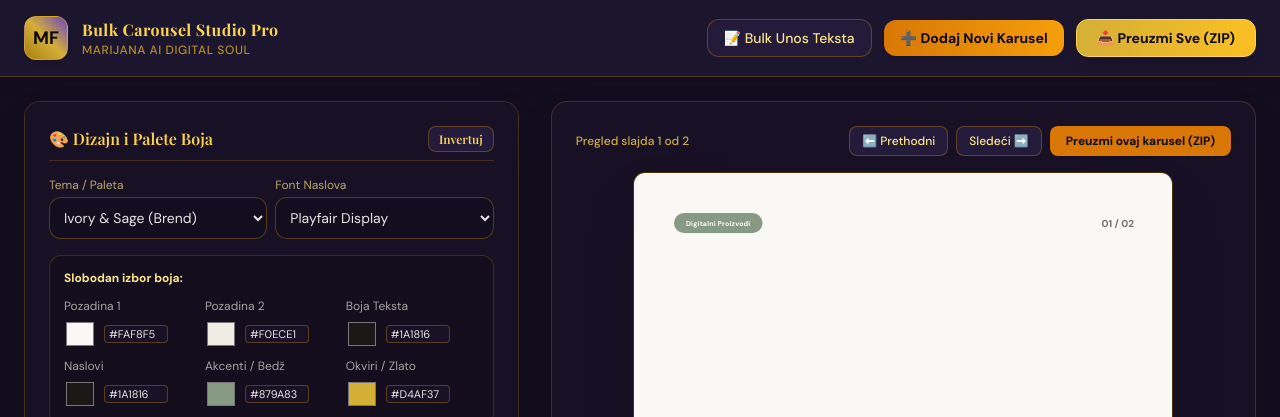
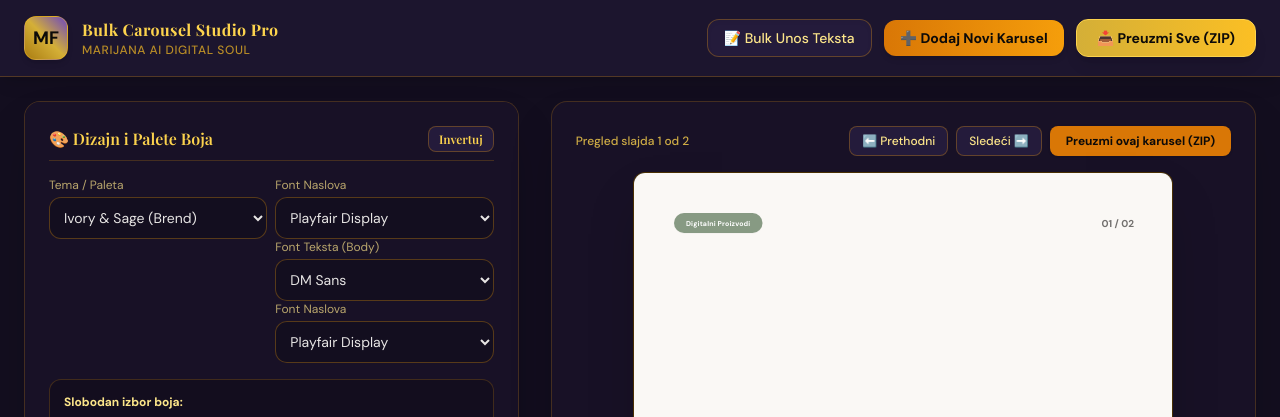
Before and after one commit to marijanaforai-creator/marijanaforai-creator-bulk-carousel-studio, a plain HTML site: page index.html in a window 1280 px wide. Shown: the top 417 px of the page. Drawn offline with nearby package versions, Linux system fonts and the light colour scheme.

Commit message:
Update index.html

```diff
--- a/index.html
+++ b/index.html
@@ -88,7 +88,28 @@
                             <option value="dark">Dark Espresso</option>
                         </select>
                     </div>
-                    <div>
+                    <div><div>
+                        <label class="text-xs text-amber-200/70 block mb-1">Font Naslova</label>
+                        <select id="fontTitleSelect" onchange="updateGlobalStyles()" class="w-full bg-[#130E1F] border border-amber-500/30 rounded-xl p-2.5 text-sm text-stone-200 focus:border-amber-400 outline-none">
+                            <option value="'Playfair Display', serif">Playfair Display</option>
+                            <option value="'Cormorant Garamond', serif">Cormorant Garamond</option>
+                            <option value="'Montserrat', sans-serif">Montserrat</option>
+                            <option value="'Poppins', sans-serif">Poppins</option>
+                            <option value="'Lora', serif">Lora</option>
+                            <option value="'DM Sans', sans-serif">DM Sans</option>
+                        </select>
+                    </div>
+                    <div class="col-span-2">
+                        <label class="text-xs text-amber-200/70 block mb-1">Font Teksta (Body)</label>
+                        <select id="fontBodySelect" onchange="updateGlobalStyles()" class="w-full bg-[#130E1F] border border-amber-500/30 rounded-xl p-2.5 text-sm text-stone-200 focus:border-amber-400 outline-none">
+                            <option value="'DM Sans', sans-serif">DM Sans</option>
+                            <option value="'Montserrat', sans-serif">Montserrat</option>
+                            <option value="'Poppins', sans-serif">Poppins</option>
+                            <option value="'Lora', serif">Lora</option>
+                            <option value="'Cormorant Garamond', serif">Cormorant Garamond</option>
+                            <option value="'Playfair Display', serif">Playfair Display</option>
+                        </select>
+                    </div>
                         <label class="text-xs text-amber-200/70 block mb-1">Font Naslova</label>
                         <select id="fontTitleSelect" onchange="updateGlobalStyles()" class="w-full bg-[#130E1F] border border-amber-500/30 rounded-xl p-2.5 text-sm text-stone-200 focus:border-amber-400 outline-none">
                             <option value="'Playfair Display', serif">Playfair Display</option>
```
